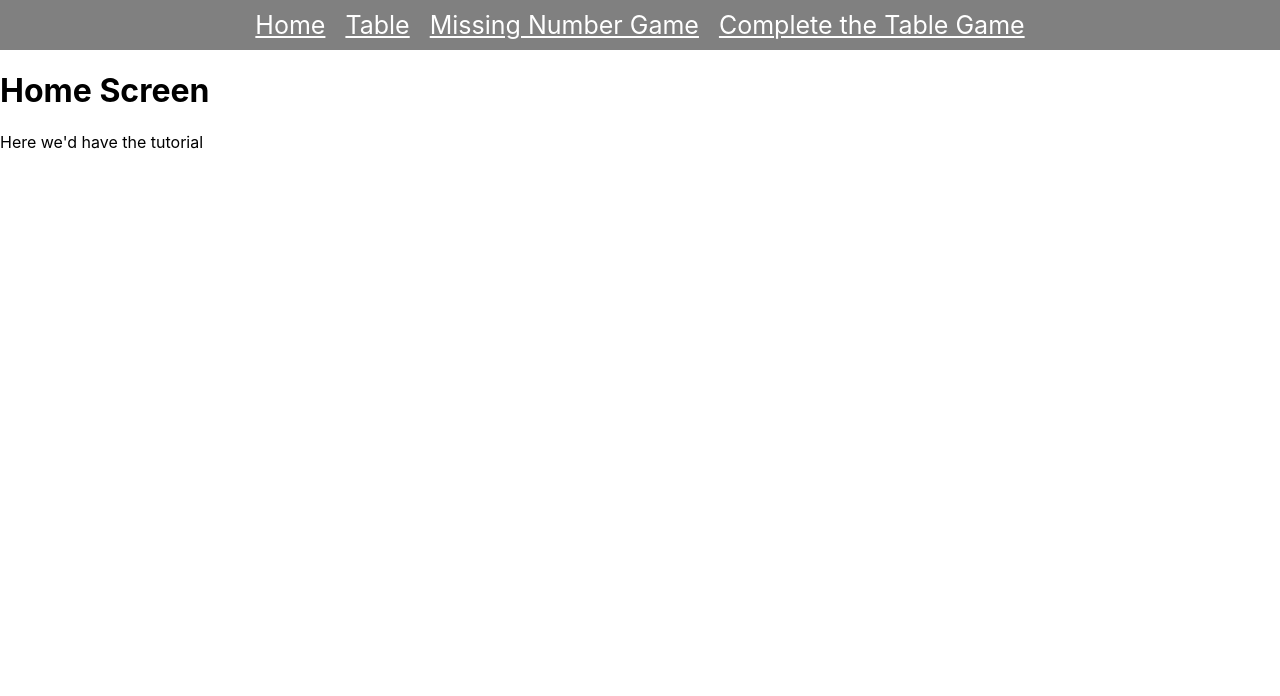
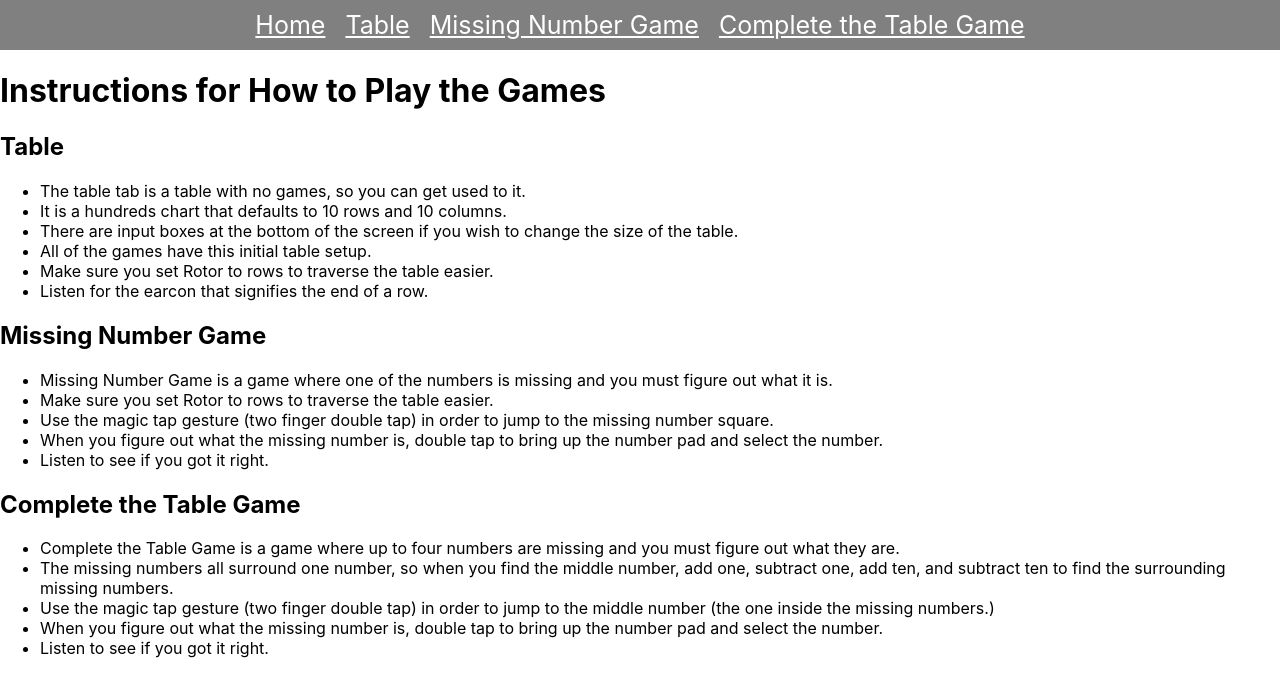
Before and after one commit to obglass/comp580, a React (Create React App) app: page / in a window 1280 px wide. Shown: the top 696 px of the page. Built offline with nearby package versions, Linux system fonts and the light colour scheme.

Commit message:
Add instructions to home tab.

```diff
--- a/src/Home.js
+++ b/src/Home.js
@@ -3,8 +3,35 @@ import React from "react";
 const Home = () => {
   return (
     <div>
-      <h1>Home Screen</h1>
-      <p>Here we'd have the tutorial</p>
+      <h1>Instructions for How to Play the Games</h1>
+      <h2>Table</h2>
+      <ul>
+        <li>The table tab is a table with no games, so you can get used to it.</li>
+        <li>It is a hundreds chart that defaults to 10 rows and 10 columns.</li>
+        <li>There are input boxes at the bottom of the screen if you wish to change the size of the table.</li>
+        <li>All of the games have this initial table setup.</li>
+        <li>Make sure you set Rotor to rows to traverse the table easier.</li>
+        <li>Listen for the earcon that signifies the end of a row.</li>
+
+      </ul>
+
+      <h2>Missing Number Game</h2>
+      <ul>
+        <li>Missing Number Game is a game where one of the numbers is missing and you must figure out what it is.</li>
+       <li>Make sure you set Rotor to rows to traverse the table easier.</li>
+       <li>Use the magic tap gesture (two finger double tap) in order to jump to the missing number square.</li>
+       <li>When you figure out what the missing number is, double tap to bring up the number pad and select the number.</li>
+      <li>Listen to see if you got it right.</li>
+      </ul>
+
+      <h2>Complete the Table Game</h2>
+      <ul>
+        <li>Complete the Table Game is a game where up to four numbers are missing and you must figure out what they are.</li>
+        <li>The missing numbers all surround one number, so when you find the middle number, add one, subtract one, add ten, and subtract ten to find the surrounding missing numbers.</li>
+       <li>Use the magic tap gesture (two finger double tap) in order to jump to the middle number (the one inside the missing numbers.)</li>
+       <li>When you figure out what the missing number is, double tap to bring up the number pad and select the number.</li>
+      <li>Listen to see if you got it right.</li>
+      </ul>
     </div>
   );
 };
```
Also changed, not shown: src/MissingNumberGame.js (+13 -0 lines), 1 other file (tests, documents, lock files or other folders).
